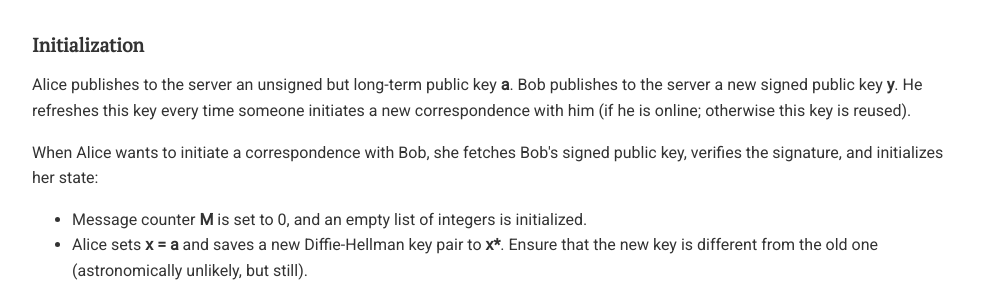
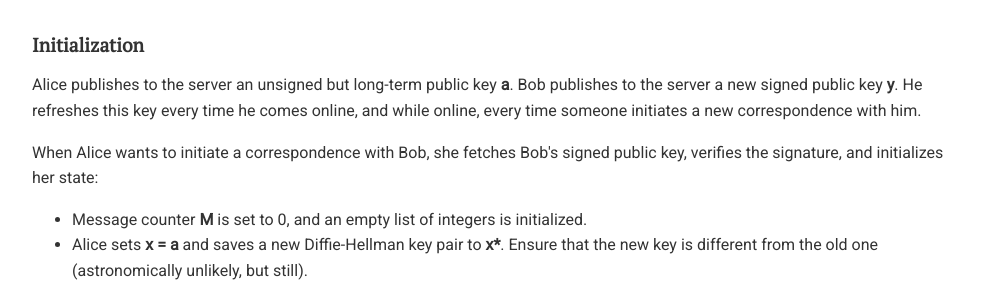
Before and after one commit to chatscrypt/chatscrypt.github.io, a Jekyll site: the page built from _posts/2020-01-24-the-chatscrypt-architecture-part-iv-authenticated-inductive-diffie-hellman-2.html, in a window 1280 px wide and 900 px high, scrolled down 521 px. Shown: the part 185-472 px from the top of the window, without its empty margins (143-1125 px from the left). Built offline with Jekyll 4.4.1, drawn with Linux system fonts in a browser that asks for light colours; comment, search, counter and statistics services are not loaded.

Commit message:
Update 2020-01-24-the-chatscrypt-architecture-part-iv-authenticated-inductive-diffie-hellman-2.html

```diff
--- a/_posts/2020-01-24-the-chatscrypt-architecture-part-iv-authenticated-inductive-diffie-hellman-2.html
+++ b/_posts/2020-01-24-the-chatscrypt-architecture-part-iv-authenticated-inductive-diffie-hellman-2.html
@@ -22,7 +22,7 @@ I decided to carefully write out my third and hopefully final attempt at the pro
 
 
 <h2>Initialization</h2>
-Alice publishes to the server an unsigned but long-term public key <b>a</b>. Bob publishes to the server a new signed public key <b>y</b>. He refreshes this key every time someone initiates a new correspondence with him (if he is online; otherwise this key is reused).
+Alice publishes to the server an unsigned but long-term public key <b>a</b>. Bob publishes to the server a new signed public key <b>y</b>. He refreshes this key every time he comes online, and while online, every time someone initiates a new correspondence with him.
 
 <p>When Alice wants to initiate a correspondence with Bob, she fetches Bob's signed public key, verifies the signature, and initializes her state:
 <ul>
```
